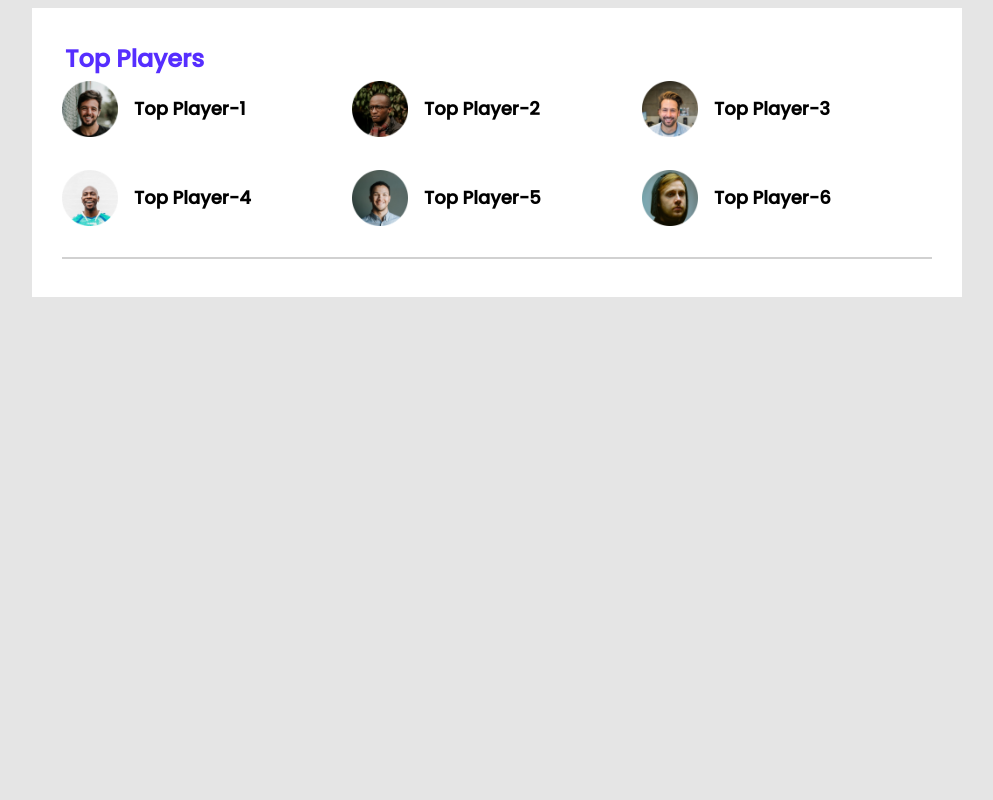
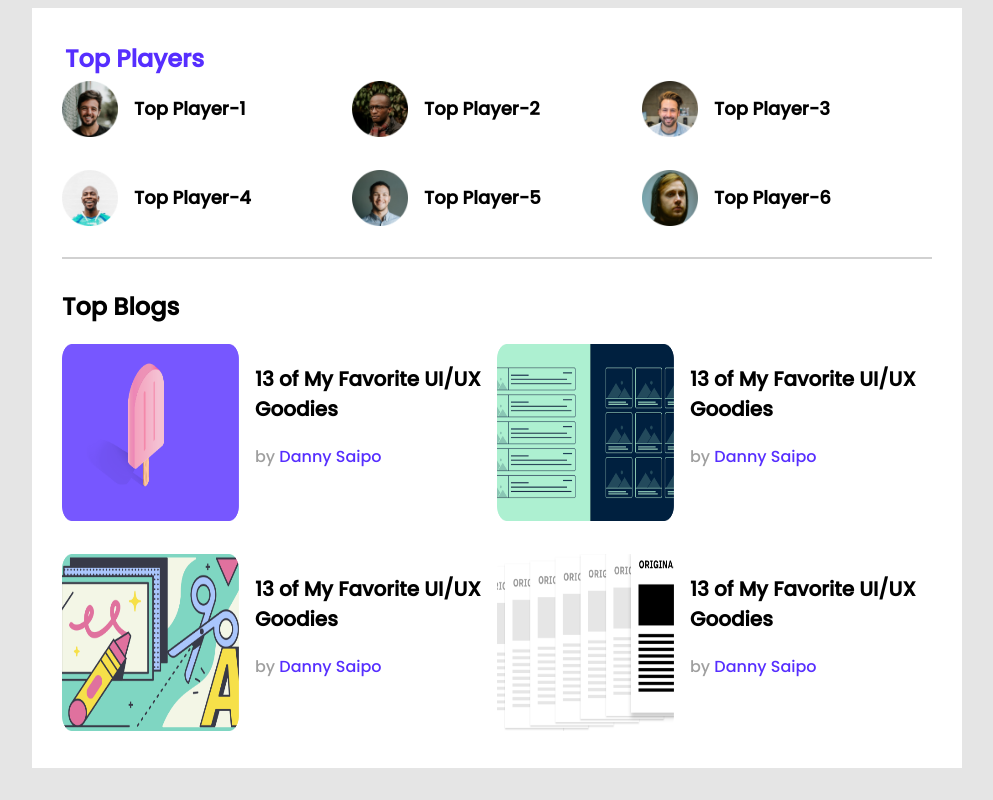
Before and after one commit to AHMEDNABIB/leader-bard-css3, a plain HTML site: page index.html in a window 1280 px wide. Shown: the whole page, without its empty margins (143-1136 px from the left). Drawn offline with Linux system fonts and the light colour scheme.

Commit message:
top blog

```diff
--- a/index.html
+++ b/index.html
@@ -17,32 +17,109 @@
 						<div class="player">
 							<!-- .player*6>img[src="images/players/players-$.png"]+h3{Top Player-$} -->
 							<img src="images/players/player-1.png" alt="" />
-							<h3 class="player-name" class="player-name" class="player-name">Top Player-1</h3>
+							<h3
+								class="player-name"
+								class="player-name"
+								class="player-name"
+							>
+								Top Player-1
+							</h3>
 						</div>
 						<div class="player">
 							<img src="images/players/player-2.png" alt="" />
-							<h3 class="player-name" class="player-name">Top Player-2</h3>
+							<h3 class="player-name" class="player-name">
+								Top Player-2
+							</h3>
 						</div>
 						<div class="player">
 							<img src="images/players/player-3.png" alt="" />
-							<h3 class="player-name" class="player-name">Top Player-3</h3>
+							<h3 class="player-name" class="player-name">
+								Top Player-3
+							</h3>
 						</div>
 						<div class="player">
 							<img src="images/players/player-4.png" alt="" />
-							<h3 class="player-name" class="player-name">Top Player-4</h3>
+							<h3 class="player-name" class="player-name">
+								Top Player-4
+							</h3>
 						</div>
 						<div class="player">
 							<img src="images/players/player-5.png" alt="" />
-							<h3 class="player-name" class="player-name">Top Player-5</h3>
+							<h3 class="player-name" class="player-name">
+								Top Player-5
+							</h3>
 						</div>
 						<div class="player">
 							<img src="images/players/player-6.png" alt="" />
-							<h3 class="player-name" class="player-name">Top Player-6</h3>
+							<h3 class="player-name" class="player-name">
+								Top Player-6
+							</h3>
 						</div>
 					</div>
 				</div>
-                <hr>
+				<hr />
+				<div class="top-blogs">
+					<h2 class="section-class">Top Blogs</h2>
+					<div class="blogs">
+						<article class="blog">
+							<div class="thumbnail">
+								<img src="images/blogs/blog-1.png" alt="" />
+							</div>
+							<div class="blog-info">
+								<h3 class="blog-title">
+									13 of My Favorite UI/UX Goodies
+								</h3>
+								<p class="blog-author">
+									by <a href="">Danny Saipo</a>
+								</p>
+							</div>
+						</article>
+						<article class="blog">
+							<div class="thumbnail">
+								<img src="images/blogs/blog-2.png" alt="" />
+							</div>
+							<div class="blog-info">
+								<h3 class="blog-title">
+									13 of My Favorite UI/UX Goodies
+								</h3>
+								<p class="blog-author">
+									by <a href="">Danny Saipo</a>
+								</p>
+							</div>
+						</article>
+						<article class="blog">
+							<div class="thumbnail">
+								<img src="images/blogs/blog-3.png" alt="" />
+							</div>
+							<div class="blog-info">
+								<h3 class="blog-title">
+									13 of My Favorite UI/UX Goodies
+								</h3>
+								<p class="blog-author">
+									by <a href="">Danny Saipo</a>
+								</p>
+							</div>
+						</article>
+						<article class="blog">
+							<div class="thumbnail">
+								<img src="images/blogs/blog-4.png" alt="" />
+							</div>
+							<div class="blog-info">
+								<h3 class="blog-title">
+									13 of My Favorite UI/UX Goodies
+								</h3>
+								<p class="blog-author">
+									by <a href="">Danny Saipo</a>
+								</p>
+							</div>
+						</article>
+					</div>
+				</div>
 			</section>
+            <!-- latest courses -->
+            <section>
+
+            </section>
 		</main>
 	</body>
 </html>
--- a/style.css
+++ b/style.css
@@ -9,7 +9,9 @@ body {
 
 main {
 	display: flex;
-	justify-content: center;
+    flex-direction: column;
+    align-items: center;
+
 }
 
 .container {
@@ -20,11 +22,12 @@ main {
 
 hr {
 	border: 1px solid #d1d1d1;
+    margin-bottom: 30px;
 }
 
 /* top player style */
-.top-players{
-    margin-bottom: 30px;
+.top-players {
+	margin-bottom: 30px;
 }
 .section-title {
 	color: #562eff;
@@ -50,3 +53,37 @@ hr {
 	margin: 16px;
 	font-size: 18px;
 }
+
+/* top blog styles */
+.blogs{
+    display: grid;
+    grid-template-columns: repeat(2 , 1fr);
+    grid-row-gap: 26px;
+}
+.blog {
+	display: flex;
+}
+
+.blog img {
+	width: 177px;
+	height: 177px;
+}
+
+.blog-info{
+    margin-left: 16px;
+}
+
+.blog-title{
+    font-size: 20px;
+}
+
+.blog-author{
+    font-size: 16px;
+    color: #9F9F9F;
+}
+
+.blog-author a{
+    text-decoration: none;
+    font-size: 16px;
+    color: #562eff;
+}
```
